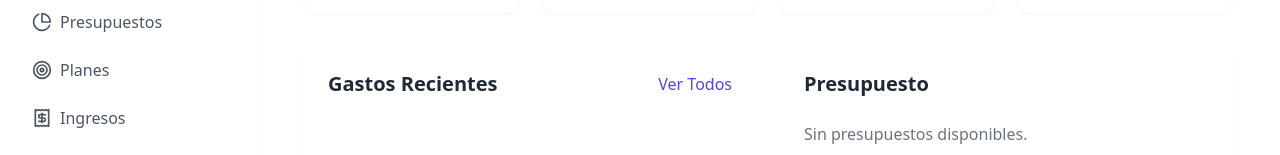
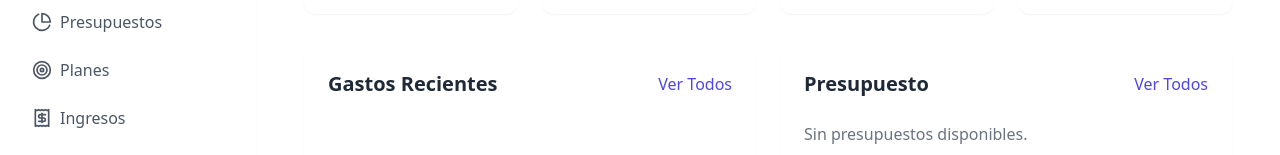
Before and after one commit to Alex200207/Family-Budget, a React (Vite) app: page / in a window 1280 px wide. Shown: the part 206-361 px from the top of the page. Built offline with nearby package versions, Linux system fonts and the light colour scheme; no server answers.

Commit message:
agregando atajos

```diff
--- a/src/components/GraficaPresupuesto.tsx
+++ b/src/components/GraficaPresupuesto.tsx
@@ -1,16 +1,11 @@
+import { Link } from "react-router-dom";
 import useBudget from "../hook/useBudget";
-
-export interface Presupuesto {
-  id: number;
-  categoria: string;
-  fecha_inicio?: Date;
-  fecha_fin?: Date;
-  limite: number;
-  usuario_id: number;
-}
+import useExpenses from "../hook/useExpenses";
+import { Gasto, Presupuesto } from "../types";
 
 export default function GraficaPresupuesto() {
   const { budget } = useBudget();
+  const { expense } = useExpenses();
 
   const categoryColors: Record<string, string> = {
     Housing: "bg-blue-500",
@@ -20,28 +15,34 @@ export default function GraficaPresupuesto() {
     Healthcare: "bg-red-500",
   };
 
-  // Limitar a los primeros tres presupuestos
   const displayedBudgets = budget.slice(0, 3);
 
   return (
     <div className="bg-white rounded-xl shadow-sm p-6">
-      <h2 className="text-xl font-semibold mb-6">Presupuesto</h2>
+      <div className="flex justify-between items-center mb-6">
+        <h2 className="text-xl font-semibold">Presupuesto</h2>
+        <button className="text-indigo-600 hover:text-indigo-700 font-medium">
+          <Link to="/presupuestos">Ver Todos</Link>
+        </button>
+      </div>
+
       {displayedBudgets && displayedBudgets.length > 0 ? (
         <div className="space-y-4">
           {displayedBudgets.map((b: Presupuesto) => {
+            const totalSpent = expense
+              .filter((e: Gasto) => e.presupuesto_id === b.id)
+              .reduce((acc, e) => acc + e.monto, 0);
+
+            const percentageUsed = Math.min(100, (totalSpent / b.limite) * 100);
+
             const color = categoryColors[b.categoria] || "bg-gray-500";
-
-            const percentageUsed = Math.min(
-              100,
-              parseFloat((Math.random() * 100).toFixed(0))
-            );
 
             return (
               <div key={b.id} className="space-y-2">
                 <div className="flex justify-between">
                   <span className="text-sm font-medium">{b.categoria}</span>
                   <span className="text-sm text-gray-500">
-                    {percentageUsed}%
+                    {percentageUsed.toFixed(2)}%
                   </span>
                 </div>
                 <div className="h-2 bg-gray-200 rounded-full overflow-hidden">
```
